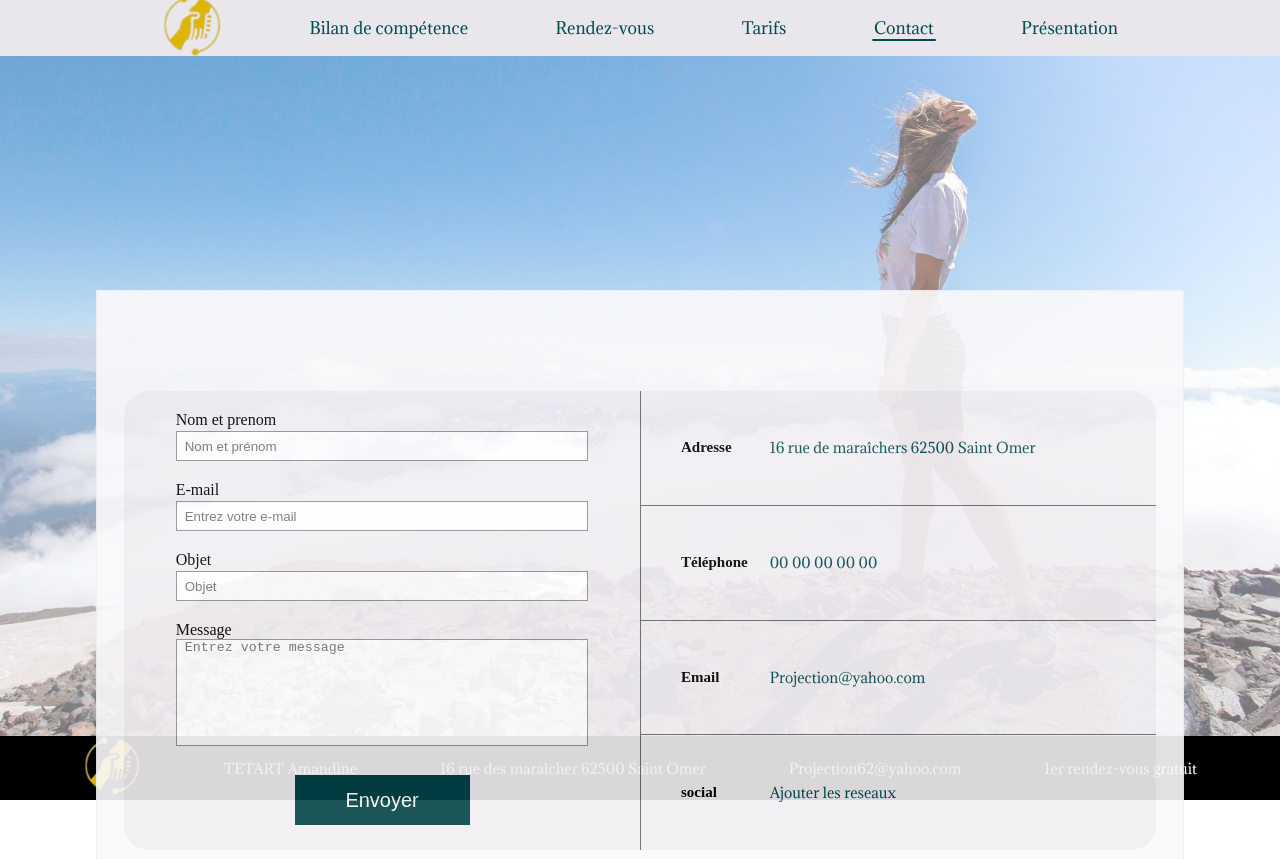
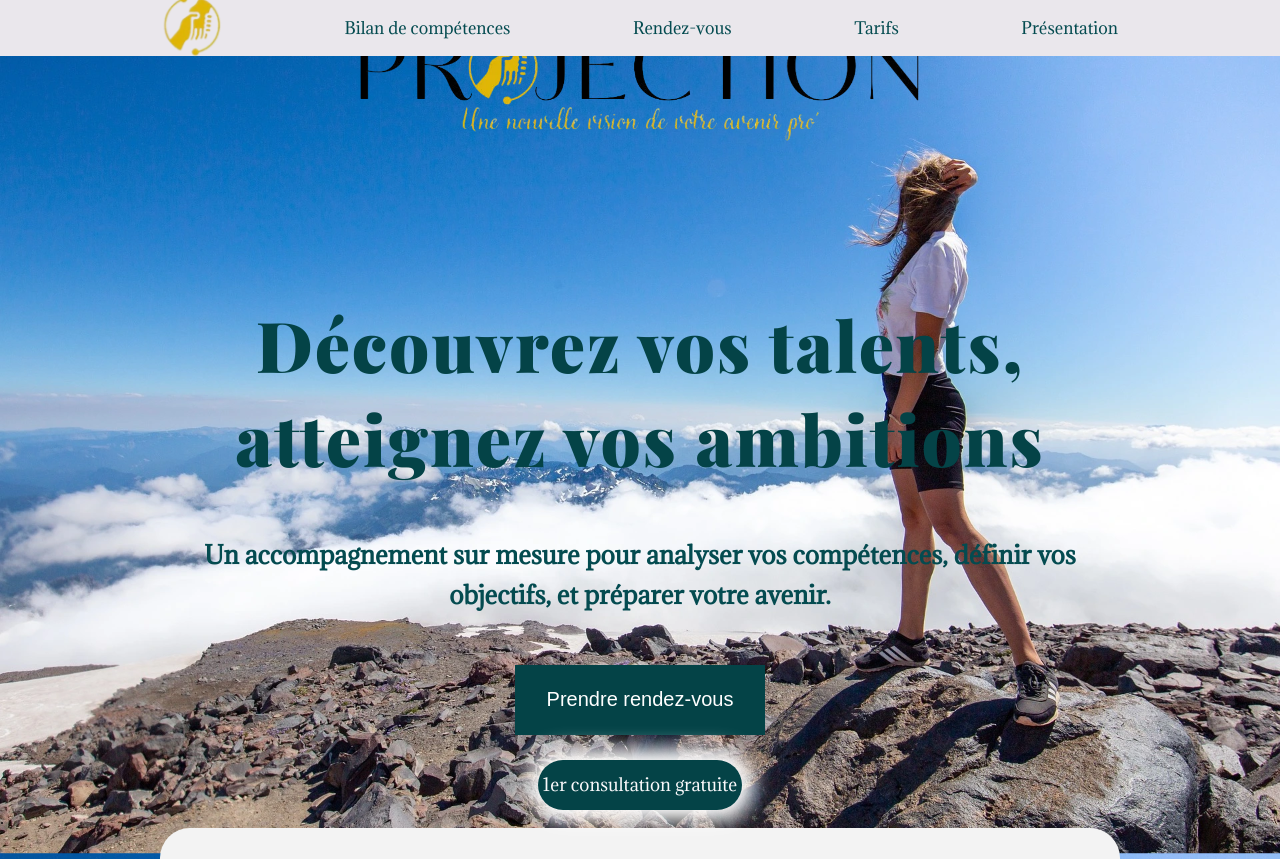
Before and after one commit to riku59/projection, a React (Create React App) app: page /Contact in a window 1280 px wide. Shown: the top 859 px of the page. Built offline with nearby package versions, Linux system fonts and the light colour scheme.

Commit message:
correction des fautes , fusion de la page Rendez-vous et Contact

```diff
--- a/package.json
+++ b/package.json
@@ -3,6 +3,10 @@
   "version": "0.1.0",
   "private": true,
   "dependencies": {
+    "@fortawesome/fontawesome-svg-core": "^6.7.2",
+    "@fortawesome/free-brands-svg-icons": "^6.7.2",
+    "@fortawesome/free-solid-svg-icons": "^6.7.2",
+    "@fortawesome/react-fontawesome": "^0.2.2",
     "cra-template": "1.2.0",
     "react": "^18.2.0",
     "react-dom": "^18.2.0",
--- a/src/App.js
+++ b/src/App.js
@@ -17,7 +17,7 @@
         <Route path="/Bilan-de-competence" element={<Bilan />} />
         <Route path="/Rendez-vous" element={<RendezVous />} />
         <Route path="/Tarifs" element={<Prix />} />
-        <Route path="/Contact" element={<Contact />} />
+        {/* <Route path="/Contact" element={<Contact />} /> */}
         <Route path="/A-propos" element={<About />} />
         <Route path="*" element={<Accueil />} />
       </Routes>
--- a/src/components/Footer.js
+++ b/src/components/Footer.js
@@ -7,7 +7,7 @@
         <img src="images/logo.webp" alt="logo projection" />
       </div>
       <p>TETART Amandine</p>
-      <p>16 rue des maraîcher 62500 Saint Omer</p>
+      <p>16 rue des maraîchers 62500 Saint Omer</p>
       <p>Projection62@yahoo.com</p>
       <p>1er rendez-vous gratuit</p>
     </div>
--- a/src/components/Navigation.js
+++ b/src/components/Navigation.js
@@ -34,7 +34,7 @@
             to="/Bilan-de-competence"
             className={(nav) => (nav.isActive ? "nav-active hover" : "hover")}
           >
-            <li>Bilan de compétence</li>
+            <li>Bilan de compétences</li>
           </NavLink>
           <NavLink
             to="/Rendez-vous"
@@ -48,12 +48,7 @@
           >
             <li>Tarifs</li>
           </NavLink>
-          <NavLink
-            to="/Contact"
-            className={(nav) => (nav.isActive ? "nav-active hover" : "hover")}
-          >
-            <li>Contact</li>
-          </NavLink>
+
           <NavLink
             to="/A-propos"
             className={(nav) => (nav.isActive ? "nav-active hover" : "hover")}
--- a/src/pages/Contact.js
+++ b/src/pages/Contact.js
@@ -1,14 +1,15 @@
 import React from "react";
 import Navigation from "../components/Navigation";
 import Footer from "../components/Footer";
+import { FontAwesomeIcon } from "@fortawesome/react-fontawesome";
+import { faLinkedin } from "@fortawesome/free-brands-svg-icons";
 
 const Contact = () => {
   return (
     <div>
-      <Navigation />
+      {/* <Navigation /> */}
       <div className="contact">
-        <h1>Contact</h1>
-        <div className="margin"></div>
+        {/* <div className="margin"></div> */}
         <div className="form_info">
           <div className="formulaire_contact">
             <form action="#">
@@ -61,23 +62,24 @@
             </div>
             <div className="telephone">
               <h6>Téléphone</h6>
-              <p>00 00 00 00 00</p>
+              <p>07 83 78 29 70</p>
             </div>
             <div className="mail">
               <h6>Email </h6>
-              <p>Projection@yahoo.com</p>
+              <p>amandine.tetart@yahoo.fr</p>
             </div>
             <div className="social">
-              <h6>social</h6>
-              <p>Ajouter les reseaux</p>
+              <h6>Linkedin</h6>
+              <a href="https://www.linkedin.com/in/amandine-tetart-2b8255155/">
+                <FontAwesomeIcon icon={faLinkedin} />
+              </a>
             </div>
           </div>
         </div>
       </div>
-      <Footer />
+      {/* <Footer /> */}
     </div>
   );
 };
 
 export default Contact;
-<h1>Contact</h1>;
--- a/src/pages/RendezVous.js
+++ b/src/pages/RendezVous.js
@@ -1,6 +1,7 @@
 import React from "react";
 import Navigation from "../components/Navigation";
 import Footer from "../components/Footer";
+import Contact from "./Contact";
 
 const RendezVous = () => {
   return (
@@ -29,11 +30,12 @@
               <img src="images/cabinet.webp" alt=" cabinet" />
             </div>
             <div className="container_txt">
-              <p>Je vous reçoit sur rendez-vous au </p>
+              <p>Je vous reçois sur rendez-vous au </p>
               <p>16 Rue des maraîcher 62500 Saint omer</p>
             </div>
           </div>
         </div>
+        <Contact />
         <div className="map">
           <iframe
             title="carte du lieu"
@@ -47,6 +49,7 @@
           ></iframe>
         </div>
       </div>
+
       <Footer />
     </div>
   );
--- a/src/styles/pages/_contact.scss
+++ b/src/styles/pages/_contact.scss
@@ -1,33 +1,34 @@
 .contact {
-  height: 92vh;
-  position: relative;
-  background: url(../../../public/images/background.webp) fixed center/cover;
-  z-index: 1;
-  padding-bottom: 100px;
-  &::before {
-    content: "";
-    position: absolute;
-    top: 0;
-    left: 0;
-    width: 100%;
-    height: 100%;
-    background-color: rgba(
-      255,
-      255,
-      255,
-      0.432
-    ); /* Couleur et opacité de l'overlay */
-    z-index: -1; /* Derrière le contenu */
-  }
+  // height: 92vh;
+  margin-top: 25px;
+  // position: relative;
+  // background: url(../../../public/images/background.webp) fixed center/cover;
+  // z-index: 1;
+
+  // &::before {
+  //   content: "";
+  //   position: absolute;
+  //   top: 0;
+  //   left: 0;
+  //   width: 100%;
+  //   height: 100%;
+  //   background-color: rgba(
+  //     255,
+  //     255,
+  //     255,
+  //     0.432
+  //   ); /* Couleur et opacité de l'overlay */
+  //   z-index: -1; /* Derrière le contenu */
+  // }
 }
 
 .form_info {
   display: grid;
   grid-template-columns: 50% 50%;
   background: $background;
-  width: 85%;
+  width: 75%;
   margin: 0 auto;
-  padding: 100px 0;
+  padding: 35px 0;
   border: 1px solid $background1;
   opacity: 0.9;
 
@@ -128,6 +129,12 @@
       grid-template-columns: 25% 75%;
       height: 100%;
       align-items: center;
+      a {
+        svg {
+          width: 40px;
+          height: 40px;
+        }
+      }
     }
   }
 }
--- a/src/styles/pages/_rendezVous.scss
+++ b/src/styles/pages/_rendezVous.scss
@@ -73,7 +73,7 @@
     display: flex;
     justify-content: center;
     height: 400px;
-    margin-top: 150px;
+    margin-top: 50px;
     margin-bottom: 150px;
     .lieu {
       width: 75%;
```
Also changed, not shown: 1 other file (tests, documents, lock files or other folders).
